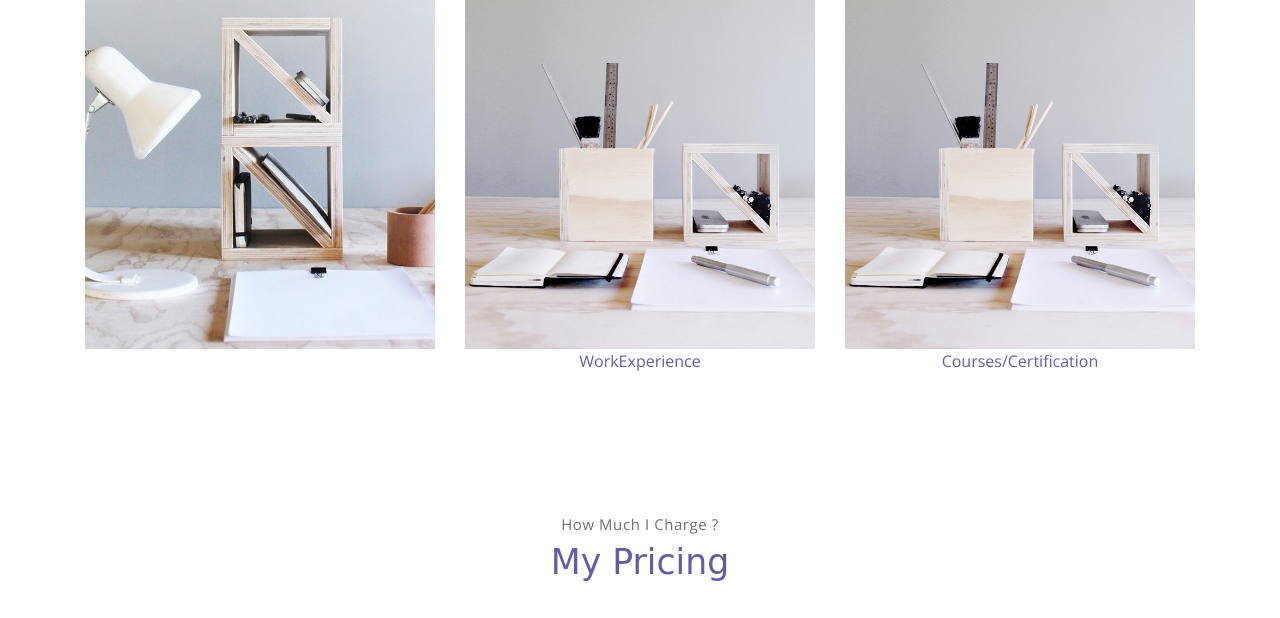
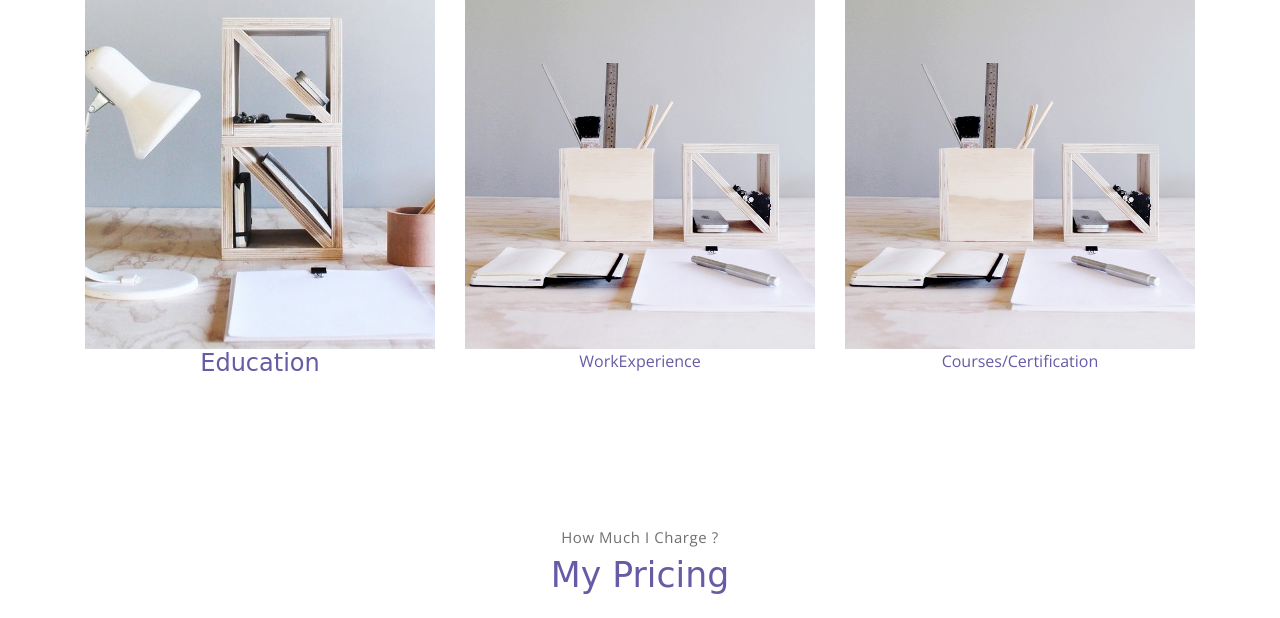
Before and after one commit to umajay/myportfo, a Flask app: page / in a window 1280 px wide. Shown: the part 1846-2464 px from the top of the page. Run offline with Flask 3, Linux system fonts and the light colour scheme; some libraries are stand-ins or nearby versions; some web fonts are replaced.

Commit message:
HomemAker

```diff
--- a/templates/index.html
+++ b/templates/index.html
@@ -172,9 +172,8 @@
                             alt="Download free bootstrap 4 landing page, free boootstrap 4 templates, Download free bootstrap 4.1 landing page, free boootstrap 4.1.1 templates, meyawo Landing page">
                         <span class="portfolio-card-overlay">
                             <span class="portfolio-card-caption">
-                                    Education
-                                    <a href="http://umarani.pythonanywhere.com/Education" class="link"></a>
-
+                                   <h4 class="link"> Education
+                                       <a href="http://umarani.pythonanywhere.com/Education" class="link"></a></h4>
                             </span>
                         </span>
                     </a>
```
